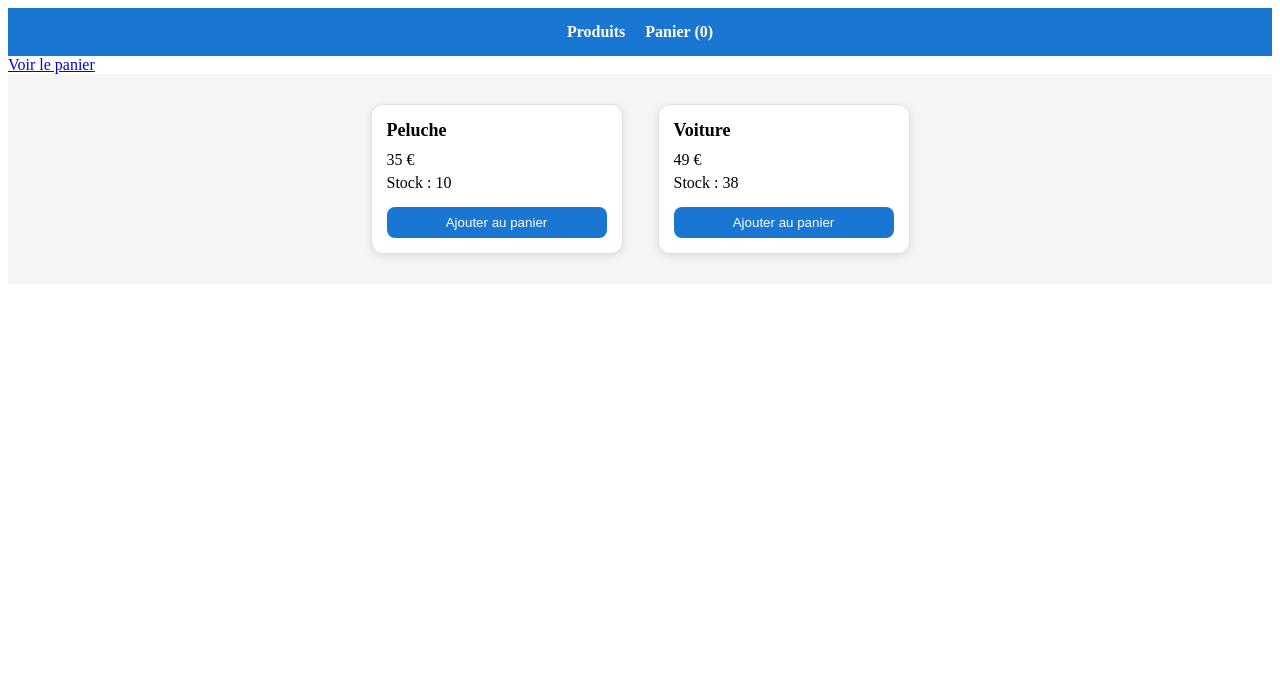
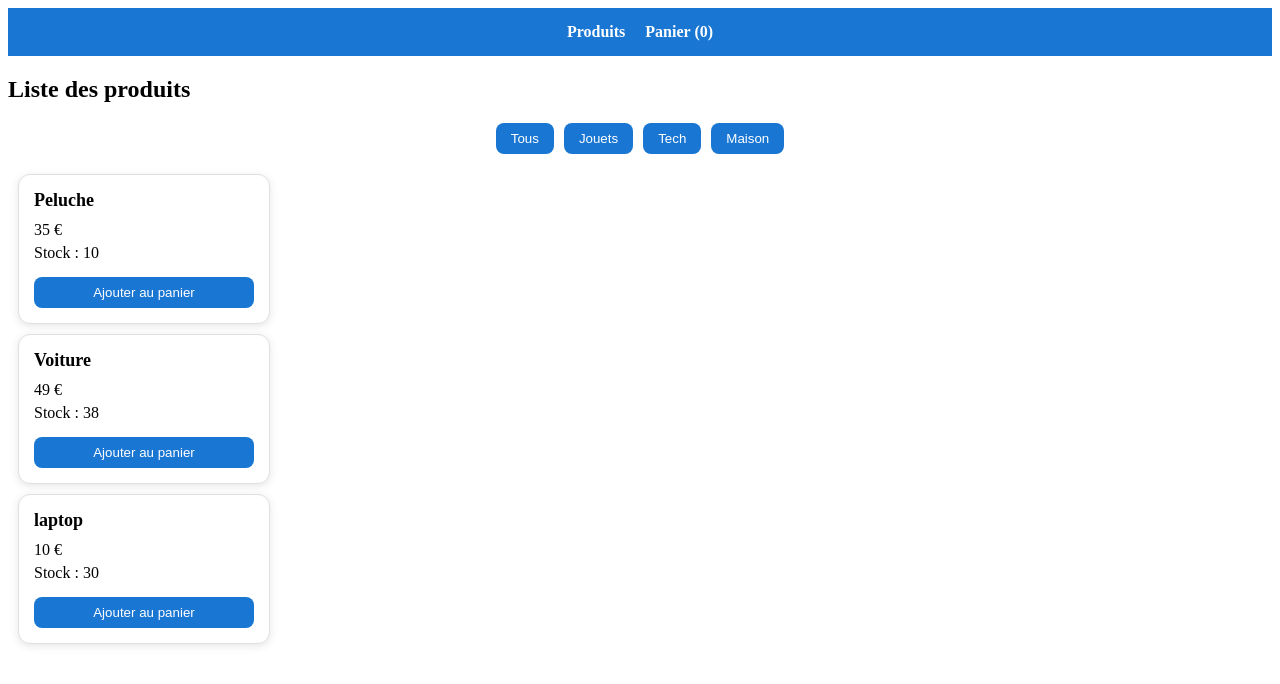
Before and after one commit to AnissaHub/E-Commerce-App, an Angular app: page / in a window 1280 px wide. Shown: the top 684 px of the page. Built offline with nearby package versions, Linux system fonts and the light colour scheme.

Commit message:
Ajout du filtrage des produits par catégorie

```diff
--- a/src/app/app.html
+++ b/src/app/app.html
@@ -1,6 +1,6 @@
 <app-navbar></app-navbar>
 
 <router-outlet></router-outlet>
-<a routerLink="/cart">Voir le panier </a>
+
 
 <router-outlet></router-outlet>
--- a/src/app/app.ts
+++ b/src/app/app.ts
@@ -1,12 +1,12 @@
 import { Component } from '@angular/core';
-import { RouterOutlet, RouterLink } from '@angular/router';
+import { RouterOutlet} from '@angular/router';
 import { NavbarComponent } from './navbar/navbar';
 
 
 @Component({
   selector: 'app-root',
   standalone: true,
-  imports: [RouterOutlet, RouterLink, NavbarComponent],
+  imports: [RouterOutlet, NavbarComponent],
   templateUrl: './app.html',
   styleUrl: './app.scss'
 })
--- a/src/app/models/products.ts
+++ b/src/app/models/products.ts
@@ -4,8 +4,8 @@ export class Product {
     public nom: string,
     public prix: number,
     public stock: number,
-    public image?: string,
-    public quantity: number = 1 ,
-
+    public image: string,
+    public quantity: number,
+    public category: string
   ) {}
 }
--- a/src/app/navbar/navbar.ts
+++ b/src/app/navbar/navbar.ts
@@ -13,8 +13,6 @@ import { CartService } from '../services/cart-service';
 export class NavbarComponent {
   constructor(private cartService: CartService) {}
   get totalItems(): number {
-  return this.cartService
-    .getCart()
-    .reduce((sum, product) => sum + product.quantity, 0);
+  return this.cartService.getCart().reduce((sum, product) => sum + product.quantity, 0);
 }
 }
--- a/src/app/product-list-component/product-list-component.html
+++ b/src/app/product-list-component/product-list-component.html
@@ -1,8 +1,24 @@
+<h2>Liste des produits</h2>
+
+<!-- Zone de filtrage -->
+<div class="filter">
+
+  @for (c of categories; track c) {
+    <button (click)="selectedCategory = c">
+      {{ c }}
+    </button>
+  }
+
+</div>
+
+<!-- Liste des produits filtrés -->
 <div class="container">
-  @for (p of produits; track p.id) {
+
+  @for (p of filteredProducts; track p.id) {
     <app-product
       [product]="p"
       (addToCart)="onAddToCart($event)">
     </app-product>
   }
+
 </div>
--- a/src/app/product-list-component/product-list-component.scss
+++ b/src/app/product-list-component/product-list-component.scss
@@ -1,8 +1,20 @@
-.container {
+.filter {
   display: flex;
-  flex-wrap: wrap;
   justify-content: center;
-  gap: 15px;
-  padding: 20px;
-  background-color: #f5f5f5;
+  gap: 10px;
+  margin: 20px 0;
 }
+
+.filter button {
+  padding: 8px 15px;
+  border: none;
+  border-radius: 8px;
+  background-color: #1976d2;
+  color: white;
+  cursor: pointer;
+  transition: 0.2s;
+}
+
+.filter button:hover {
+  transform: scale(1.05);
+}
--- a/src/app/product-list-component/product-list-component.ts
+++ b/src/app/product-list-component/product-list-component.ts
@@ -13,9 +13,36 @@ import { CartService } from '../services/cart-service';
 export class ProductListComponent {
 
   produits: Product[] = [
-    new Product(1, 'Peluche', 35, 10, 'https://...'),
-    new Product(2, 'Voiture', 49, 38,'https://...')
-  ];
+  new Product(
+    1,
+    'Peluche',
+    35,
+    10,
+    'https://...',
+    1,
+    'Jouets'
+  ),
+
+  new Product(
+    2,
+    'Voiture',
+    49,
+    38,
+    'https://...',
+    1,
+    'Jouets'
+  ),
+
+  new Product(
+    3,
+    'laptop',
+    10,
+    30,
+    'https://...',
+    1,
+    'Tech'
+  )
+];
    //  injection du service panier
   constructor(private cartService: CartService) {}
 
@@ -24,4 +51,17 @@ export class ProductListComponent {
     this.cartService.addToCart(product);
     console.log('Panier:', this.cartService.getCart());
   }
+  selectedCategory: string = 'Tous';
+
+categories: string[] = ['Tous', 'Jouets', 'Tech', 'Maison'];
+
+get filteredProducts() {
+  if (this.selectedCategory === 'Tous') {
+    return this.produits;
+  }
+
+  return this.produits.filter(
+    p => p.category === this.selectedCategory
+  );
 }
+}
```
